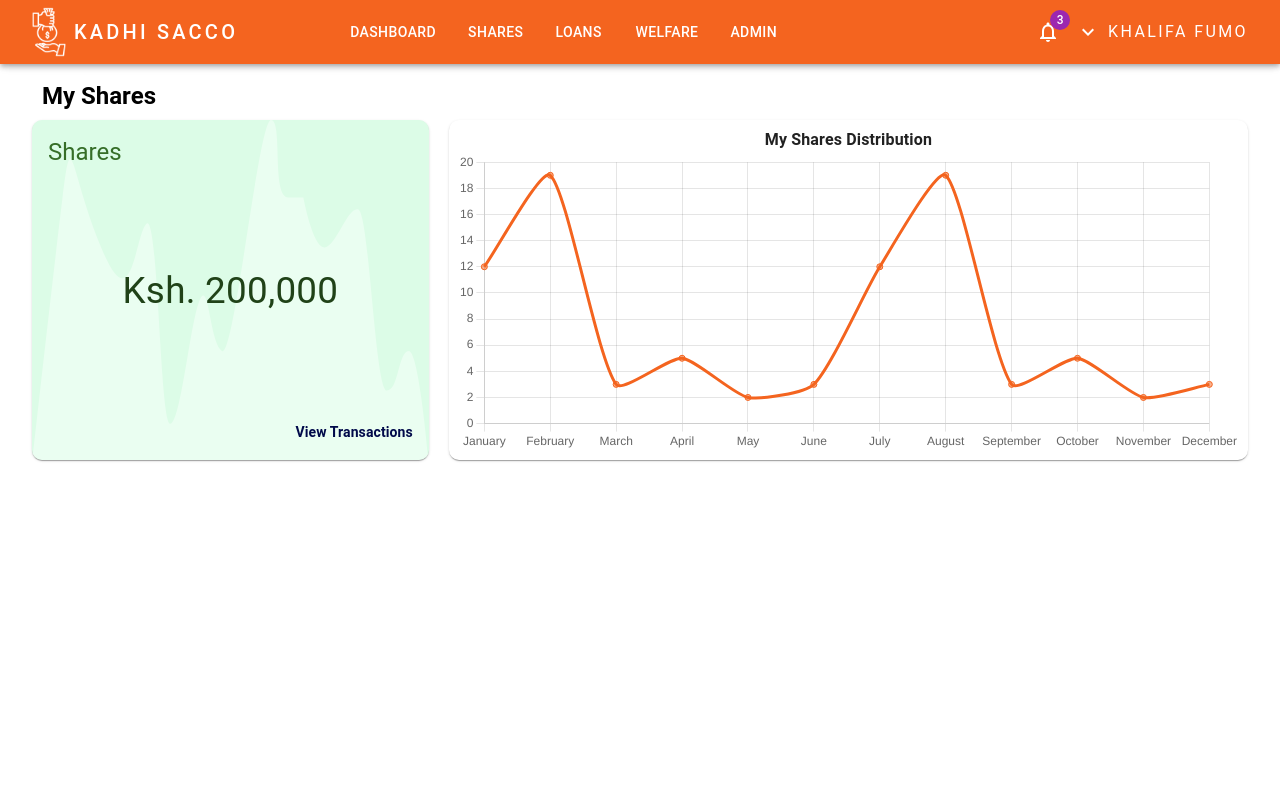
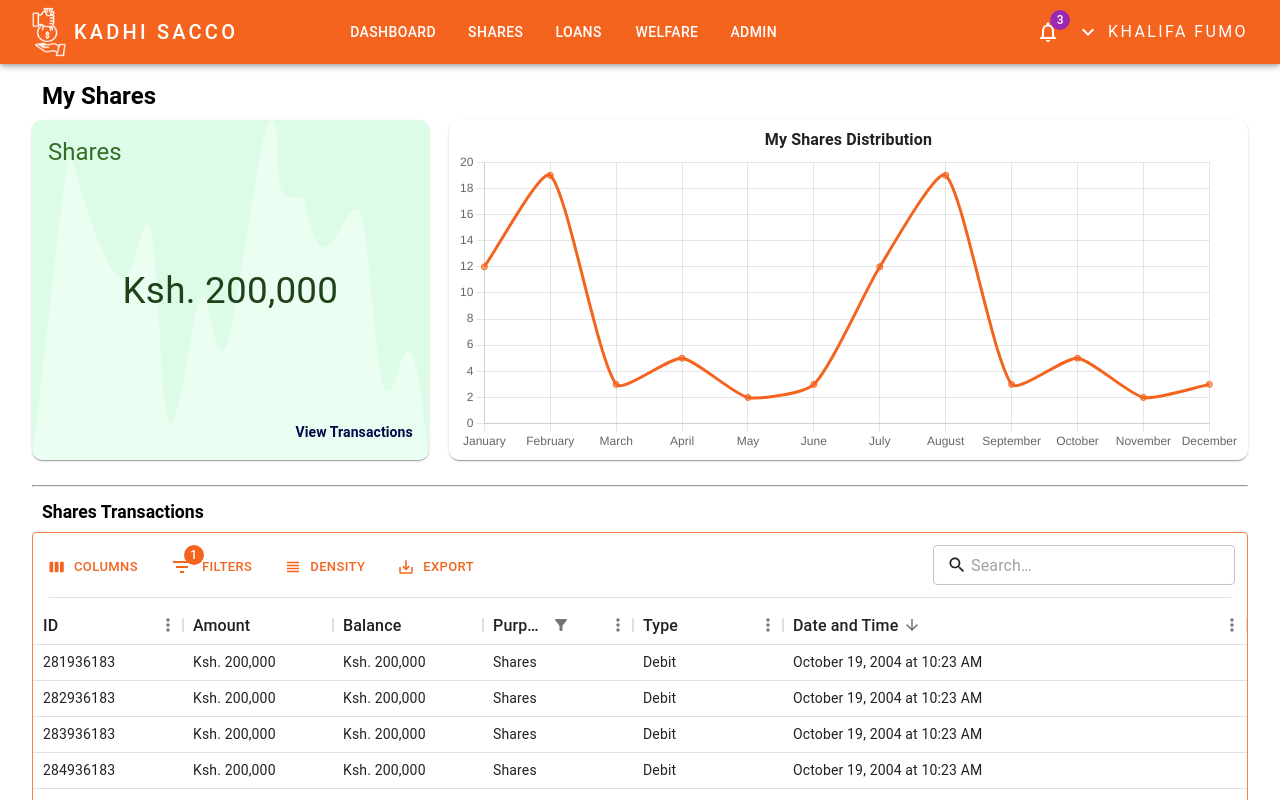
Before and after one commit to khalifa47/sacco, a Next.js app: page /shares in a window 1280 px wide. Shown: the top 800 px of the page. Built offline with nearby package versions, Linux system fonts and the light colour scheme.

Commit message:
shares transactions

```diff
--- a/app/shares/page.tsx
+++ b/app/shares/page.tsx
@@ -1,8 +1,95 @@
 import Title from "@/app/(components)/Title";
+import TransactionsTable from "@/app/(components)/TransactionsTable";
+import { createTransactionData } from "@/utils/helpers";
+import type { GridRowsProp } from "@mui/x-data-grid";
 import dynamic from "next/dynamic";
 
 const InfoCard = dynamic(() => import("@/app/(components)/InfoCard"));
 const Trend = dynamic(() => import("@/app/(components)/Trend"));
+
+const rows: GridRowsProp = [
+  createTransactionData({
+    id: "281936183",
+    amount: 200000,
+    balance: 200000,
+    content: "shares",
+    type: "debit",
+    dateTime: "2004-10-19 10:23:54",
+  }),
+  createTransactionData({
+    id: "282936183",
+    amount: 200000,
+    balance: 200000,
+    content: "shares",
+    type: "debit",
+    dateTime: "2004-10-19 10:23:54",
+  }),
+  createTransactionData({
+    id: "283936183",
+    amount: 200000,
+    balance: 200000,
+    content: "shares",
+    type: "debit",
+    dateTime: "2004-10-19 10:23:54",
+  }),
+  createTransactionData({
+    id: "284936183",
+    amount: 200000,
+    balance: 200000,
+    content: "shares",
+    type: "debit",
+    dateTime: "2004-10-19 10:23:54",
+  }),
+  createTransactionData({
+    id: "285936183",
+    amount: 200000,
+    balance: 200000,
+    content: "shares",
+    type: "debit",
+    dateTime: "2004-10-19 10:23:54",
+  }),
+
+  createTransactionData({
+    id: "81936183",
+    amount: 200000,
+    balance: 200000,
+    content: "shares",
+    type: "debit",
+    dateTime: "2004-10-19 10:23:54",
+  }),
+  createTransactionData({
+    id: "28293183",
+    amount: 200000,
+    balance: 200000,
+    content: "shares",
+    type: "debit",
+    dateTime: "2004-10-19 10:23:54",
+  }),
+  createTransactionData({
+    id: "28393618",
+    amount: 200000,
+    balance: 200000,
+    content: "shares",
+    type: "debit",
+    dateTime: "2004-10-19 10:23:54",
+  }),
+  createTransactionData({
+    id: "24936183",
+    amount: 200000,
+    balance: 200000,
+    content: "shares",
+    type: "debit",
+    dateTime: "2004-10-19 10:23:54",
+  }),
+  createTransactionData({
+    id: "28593683",
+    amount: 200000,
+    balance: 200000,
+    content: "shares",
+    type: "debit",
+    dateTime: "2004-10-19 10:23:54",
+  }),
+];
 
 export default function Shares() {
   return (
@@ -45,6 +132,12 @@ export default function Shares() {
         />
       </div>
 
+      <hr style={{ marginTop: 25, marginBottom: 15 }} />
+
+      {/* Shares Transactions */}
+      <Title title="Shares Transactions" />
+      <TransactionsTable rows={rows} content="shares" />
+
       {/* Deposit shares */}
       {/* Withdraw shares */}
       {/* Transfer to Welfare */}
```
